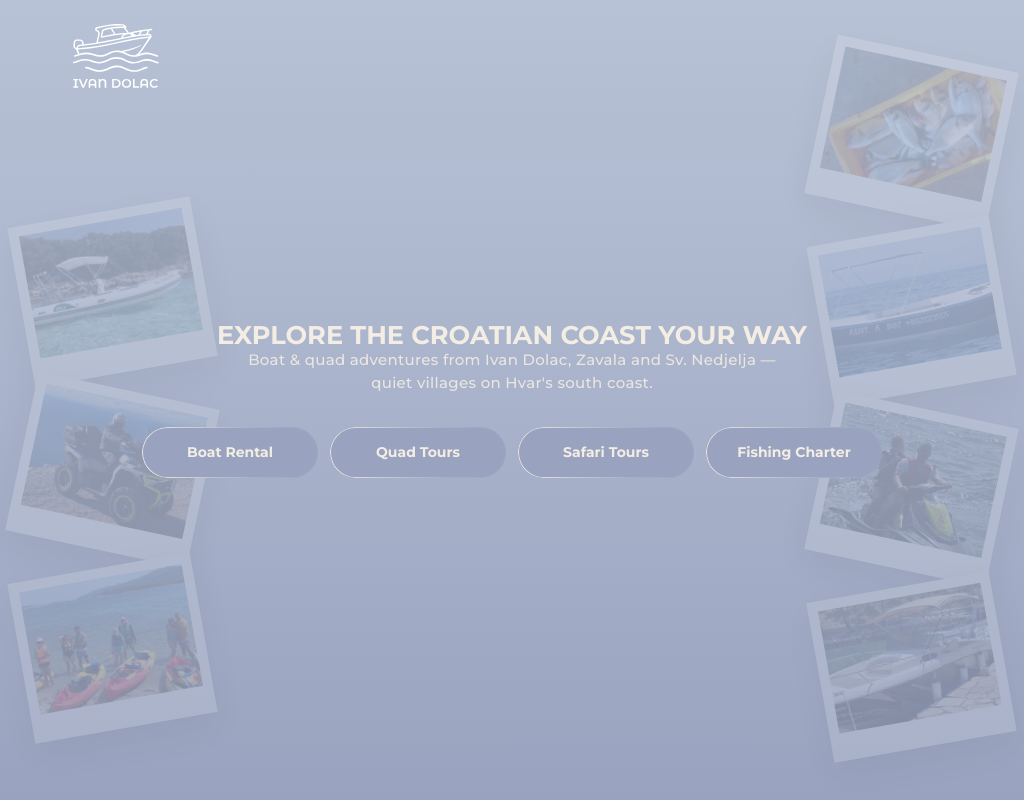
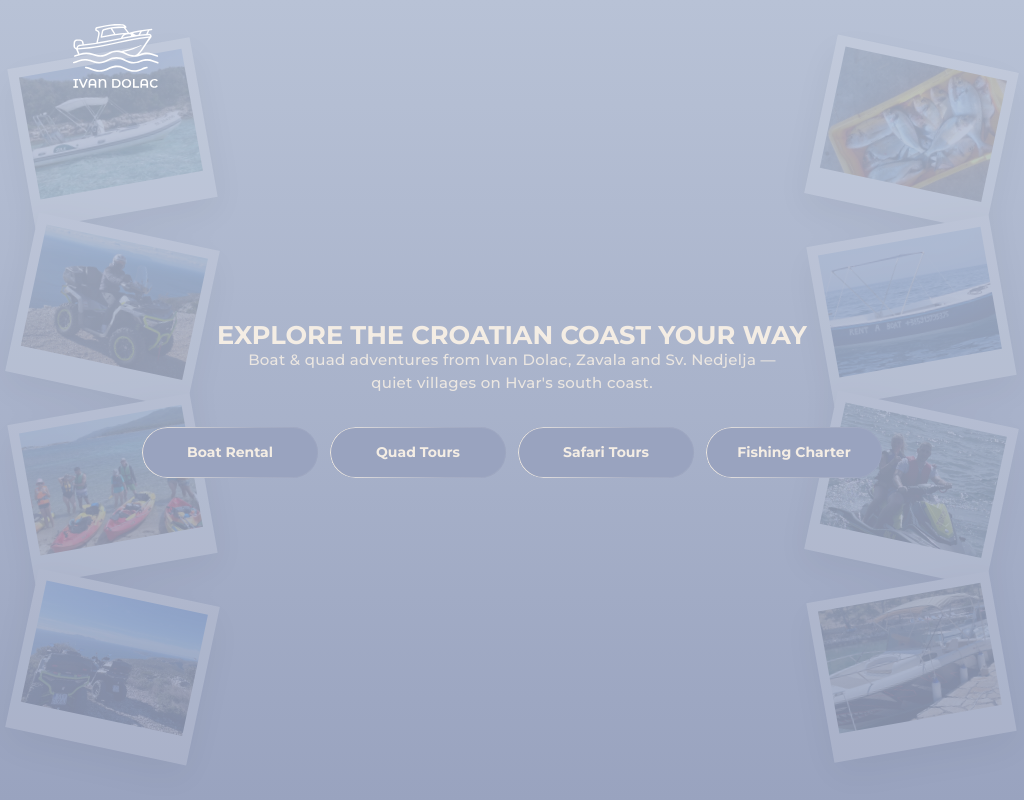
Before and after one commit to mcubic02/Boat-Hvar, a React (Vite) app: page / in a window 1024 px wide. Shown: the top 800 px of the page. Built offline with nearby package versions, Linux system fonts and the light colour scheme.

Commit message:
Edited tablet look

```diff
--- a/src/components/Hero.css
+++ b/src/components/Hero.css
@@ -31,6 +31,17 @@
   pointer-events: none;
 }
 
+/* Četvrta slika u lijevom stupcu — samo na tablet veličinama */
+.hero__photo--m8 {
+  display: none;
+}
+
+@media (min-width: 769px) and (max-width: 1200px) {
+  .hero__photo--m8 {
+    display: block;
+  }
+}
+
 .hero__column {
   position: absolute;
   top: 50%;
@@ -43,6 +54,12 @@
 .hero__column--left {
   left: 4%;
   transform: translateY(calc(-50% + 70px));
+}
+
+@media (min-width: 769px) and (max-width: 1200px) {
+  .hero__column--left {
+    transform: translateY(-50%);
+  }
 }
 
 .hero__column--right {
--- a/src/components/Hero.jsx
+++ b/src/components/Hero.jsx
@@ -24,6 +24,11 @@ const heroPhotosLeft = [
     src: '/images/kayak.png',
     alt: 'Kayak on the sea',
     className: 'hero__photo hero__photo--tilt-left hero__photo--m3',
+  },
+  {
+    src: '/images/SafariTour.png',
+    alt: 'Quad safari tour overlooking the sea',
+    className: 'hero__photo hero__photo--tilt-right hero__photo--m8',
   },
 ]
 
```
